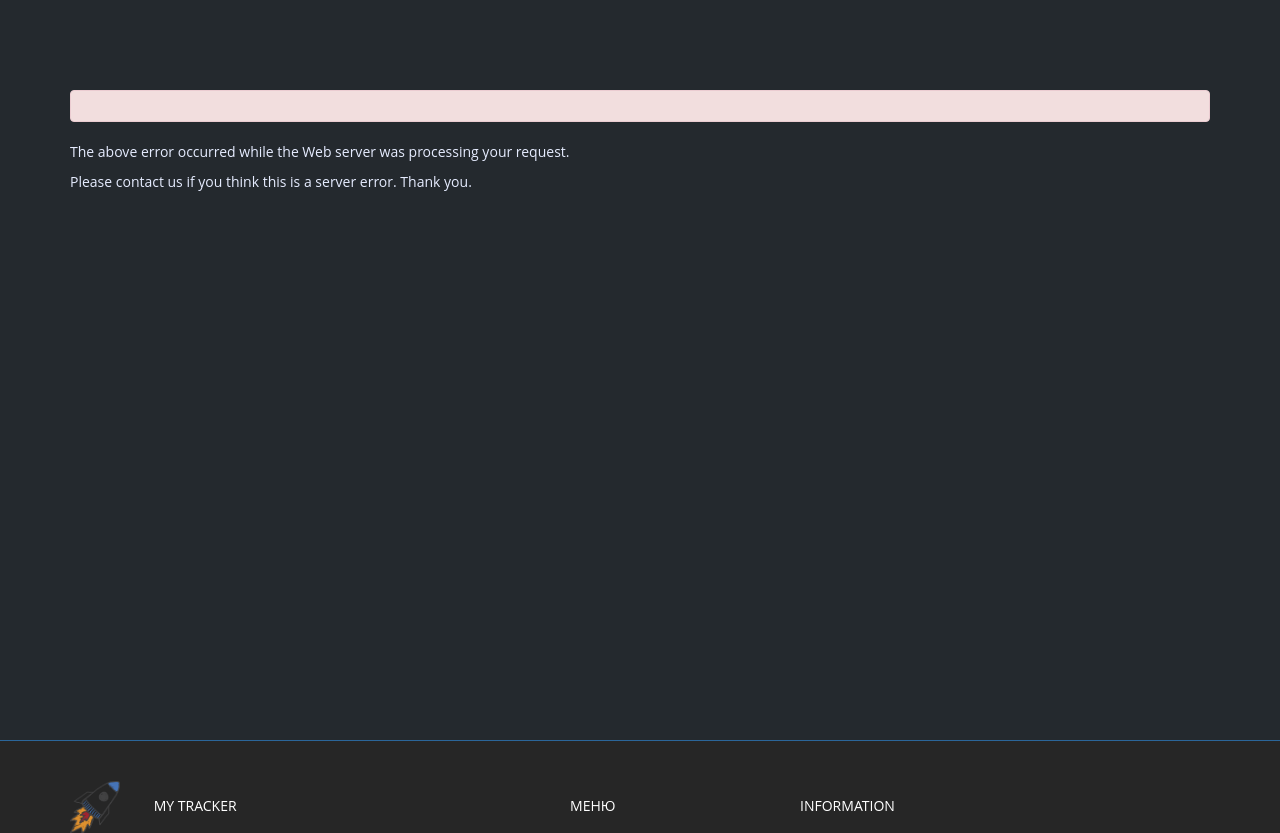
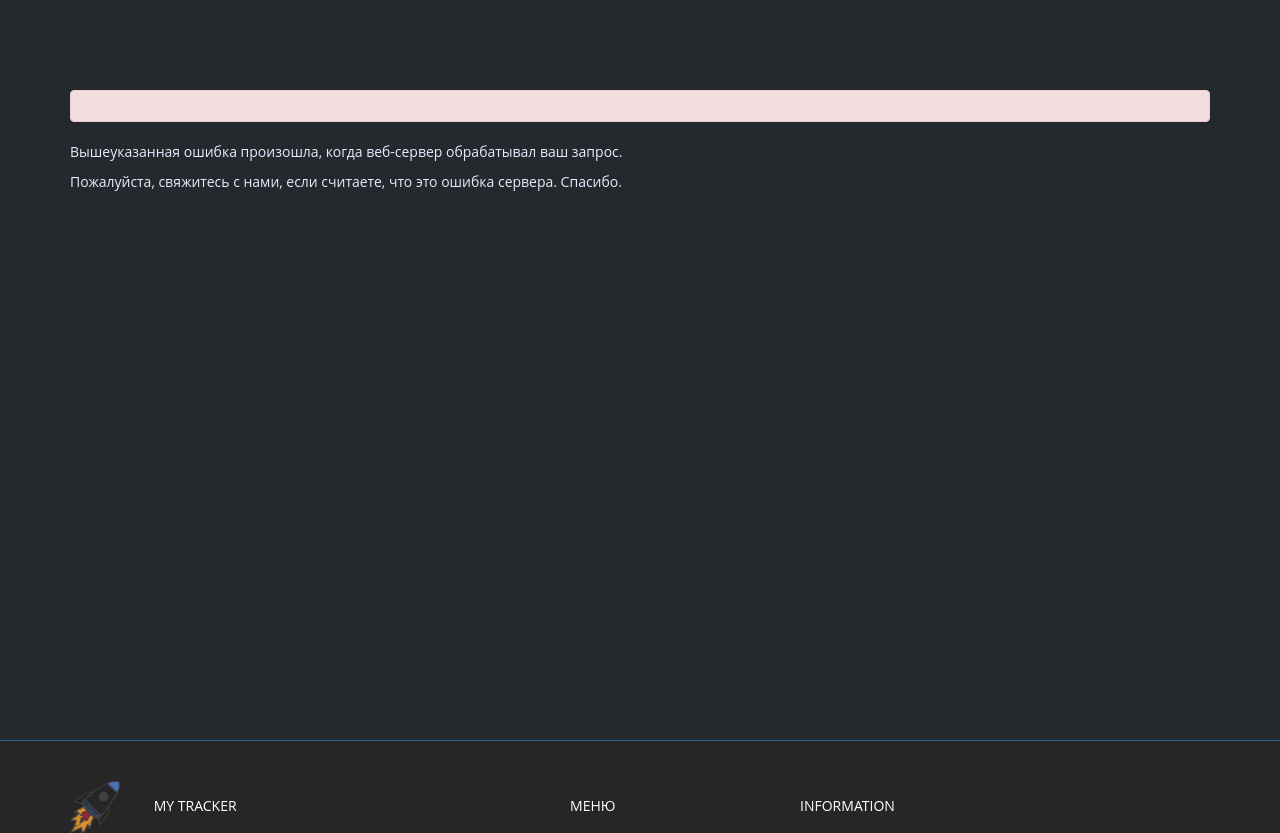
Before and after one commit to the-best-team/Project, a Yii app: template views/site/error.php in a window 1280 px wide. Shown: the top 833 px of the page. Run offline with PHP 8.4 and a stand-in for Yii, Linux system fonts and the light colour scheme; the template is opened without the code that fills it, so the values that code supplies are empty; some libraries are stand-ins or nearby versions.

Commit message:
add files

```diff
--- a/views/site/about.php
+++ b/views/site/about.php
@@ -11,7 +11,7 @@ $this->params['breadcrumbs'][] = $this->title;
     <h1><?= Html::encode($this->title) ?></h1>
 
     <p>
-        This is the About page. You may modify the following file to customize its content:
+        Это страница О нас. Вы можете изменить следующий файл, чтобы настроить его содержимое:
     </p>
 
     <code><?= __FILE__ ?></code>
--- a/views/site/contact.php
+++ b/views/site/contact.php
@@ -17,7 +17,7 @@ $this->params['breadcrumbs'][] = $this->title;
     <?php if (Yii::$app->session->hasFlash('contactFormSubmitted')): ?>
 
         <div class="alert alert-success">
-            Thank you for contacting us. We will respond to you as soon as possible.
+            Благодарим Вас за обращение к нам. Мы ответим вам как можно скорее.
         </div>
 
         <p>
--- a/views/site/error.php
+++ b/views/site/error.php
@@ -18,10 +18,10 @@ $this->title = $name;
     </div>
 
     <p>
-        The above error occurred while the Web server was processing your request.
+        Вышеуказанная ошибка произошла, когда веб-сервер обрабатывал ваш запрос.
     </p>
     <p>
-        Please contact us if you think this is a server error. Thank you.
+        Пожалуйста, свяжитесь с нами, если считаете, что это ошибка сервера. Спасибо.
     </p>
 
 </div>
--- a/views/site/login.php
+++ b/views/site/login.php
@@ -13,7 +13,7 @@ $this->params['breadcrumbs'][] = $this->title;
 <div class="site-login">
     <h1><?= Html::encode($this->title) ?></h1>
 
-    <p>Please fill out the following fields to login:</p>
+    <p>Пожалуйста, заполните следующие поля для входа:</p>
 
     <?php $form = ActiveForm::begin([
         'id' => 'login-form',
--- a/views/site/signup.php
+++ b/views/site/signup.php
@@ -13,7 +13,7 @@ $this->params['breadcrumbs'][] = $this->title;
 <div class="site-signup">
     <h1><?= Html::encode($this->title) ?></h1>
 
-    <p>Please fill out the following fields to signup:</p>
+    <p>Пожалуйста, заполните следующие поля для регистрации:</p>
 
     <div class="row">
         <div class="col-lg-5">
```
